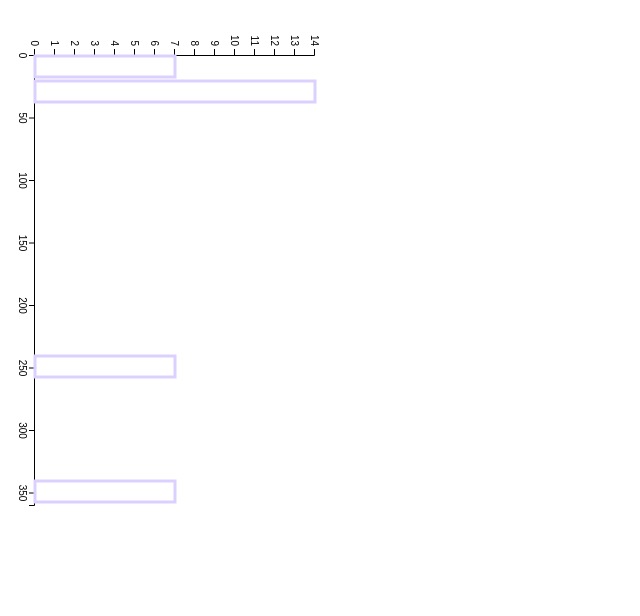
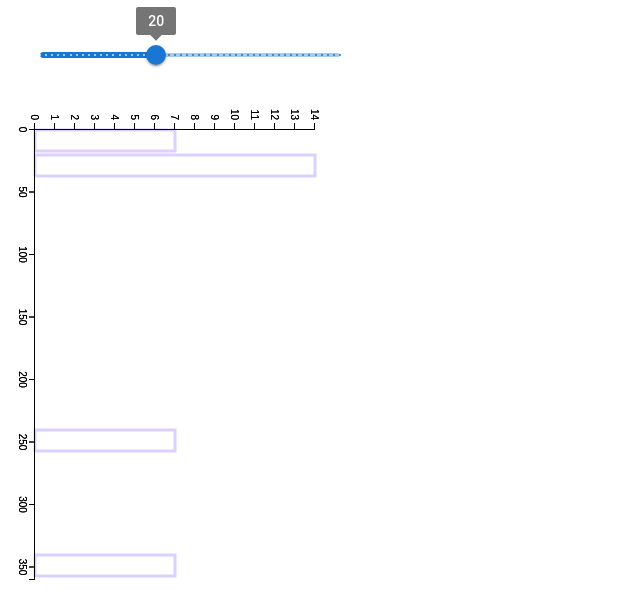
Before and after one commit to laurenc8/abstracts-vis, a React (Create React App) app: page / in a window 1280 px wide. Shown: the top 616 px of the page, without its empty margins (0-640 px from the left). Built offline with nearby package versions, Linux system fonts and the light colour scheme.

Commit message:
slider in App.js

```diff
--- a/package.json
+++ b/package.json
@@ -3,6 +3,9 @@
   "version": "0.1.0",
   "private": true,
   "dependencies": {
+    "@emotion/react": "^11.8.2",
+    "@emotion/styled": "^11.8.1",
+    "@mui/material": "^5.5.3",
     "@testing-library/jest-dom": "^5.16.2",
     "@testing-library/react": "^12.1.4",
     "@testing-library/user-event": "^13.5.0",
--- a/src/App.js
+++ b/src/App.js
@@ -1,12 +1,31 @@
 import './App.css';
-import React from 'react';
+import React, { useState } from 'react';
 import Histogram from './components/histogram';
+import Box from '@mui/material/Box';
+import Slider from '@mui/material/Slider';
 
 function App() {
+  const [nBin, setnBin] = useState(30)
   const data = [{frequency: 15}, {frequency: 20}, {frequency: 20}, {frequency: 250}, {frequency: 350}, {frequency: 15}, {frequency: 20}, {frequency: 20}, {frequency: 250}, {frequency: 350}, {frequency: 15}, {frequency: 20}, {frequency: 20}, {frequency: 250}, {frequency: 350}, {frequency: 15}, {frequency: 20}, {frequency: 20}, {frequency: 250}, {frequency: 350}, {frequency: 15}, {frequency: 20}, {frequency: 20}, {frequency: 250}, {frequency: 350}, {frequency: 15}, {frequency: 20}, {frequency: 20}, {frequency: 250}, {frequency: 350}, {frequency: 15}, {frequency: 20}, {frequency: 20}, {frequency: 250}, {frequency: 350}]
+  function valuetext(value) {
+    setnBin(value)
+  }
+
   return (
     <div>
-      <Histogram data={data}/>
+      <Box sx={{ width: 300, margin: 5, marginBottom: 0 }}>
+        <Slider
+          aria-label="Number of Bins"
+          defaultValue={20}
+          getAriaValueText={valuetext}
+          valueLabelDisplay="on"
+          step={1}
+          marks
+          min={1}
+          max={50}
+        />
+      </Box>
+      <Histogram data={data} nBin={nBin}/>
     </div>
   );
 }
--- a/src/components/histogram.js
+++ b/src/components/histogram.js
@@ -2,7 +2,8 @@ import { useD3 } from '../hooks/useD3';
 import React from 'react';
 import * as d3 from 'd3';
 
-function Histogram({ data }) {
+function Histogram({ data, nBin}) {
+  console.log(nBin)
   var margin = {top: 10, right: 10, bottom: 10, left: 10},
     width = 500 - margin.left - margin.right,
     height = 300 - margin.top - margin.bottom;
@@ -69,13 +70,7 @@ function Histogram({ data }) {
 
       }
 
-      // Initialize with 20 bins
-      update(20)
-
-      // Listen to the button -> update if user change it
-      d3.select("#nBin").on("input", function() {
-        update(+this.value);
-      });
+      update(nBin)
     });
 
   return (
```
Also changed, not shown: 1 other file (tests, documents, lock files or other folders). Lines whose indentation alone changed are shown as unchanged.
